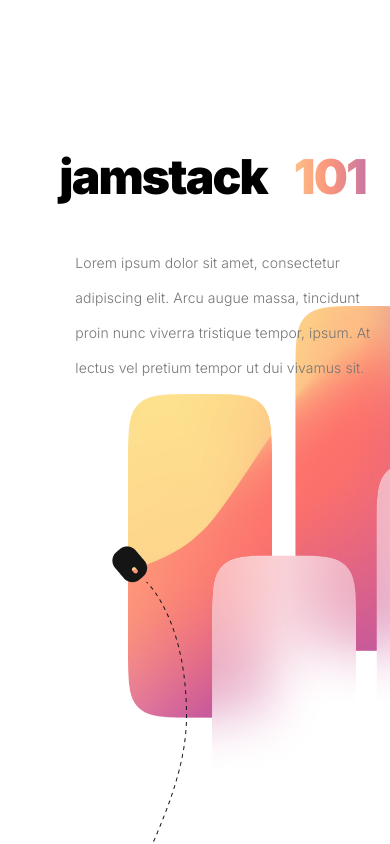
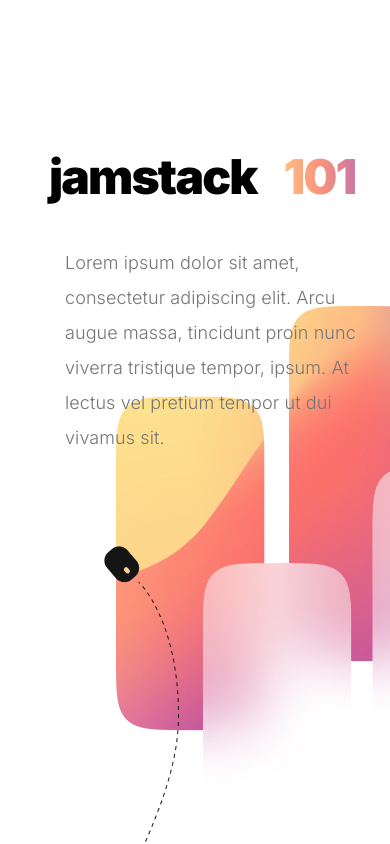
Before and after one commit to brittneypostma/monogram-test-jamstack-101, a SvelteKit app: page / in a window 390 px wide. Built offline with nearby package versions, Linux system fonts and the light colour scheme.

Commit message:
fixed responsiveness and api section

```diff
--- a/src/app.postcss
+++ b/src/app.postcss
@@ -21,7 +21,7 @@
 }
 
 body {
-	@apply text-sm md:text-[18px];
+	@apply text-lg md:text-[18px];
 }
 
 /* links */
--- a/src/routes/+layout.svelte
+++ b/src/routes/+layout.svelte
@@ -4,7 +4,7 @@
 </script>
 
 <div class="grid grid-rows-[1fr_auto]">
-	<main class="grid xl:grid-cols-bleed-wrapper">
+	<main class="grid-cols-bleed-wrapper">
 		<slot />
 	</main>
 
--- a/src/routes/+page.svelte
+++ b/src/routes/+page.svelte
@@ -32,7 +32,7 @@
 <img src={squigglyDark} alt="" class="full-bleed col-span-full" />
 <div class="main">
 	<!-- each section aligns with grid and takes account for the margin between and height for absolute images -->
-	<section class="-mt-[900px] relative z-10 mx-auto">
+	<section class="-mt-[1500px] md:-mt-[1200px] xl:-mt-[1000px] relative z-10 mx-auto">
 		<Api />
 	</section>
 	<section>
@@ -45,7 +45,7 @@
 
 <style lang="postcss">
 	section {
-		@apply col-span-6 place-items-start min-h-full relative;
+		@apply xl:col-span-6 place-items-start min-h-full relative;
 	}
 
 	.main {
--- a/src/routes/Api.svelte
+++ b/src/routes/Api.svelte
@@ -2,21 +2,19 @@
 	import sphere from '$lib/images/sphere.png';
 </script>
 
-<section class="text-white text-center mx-auto grid gap-11 justify-items-center">
+<section class="text-white text-center mx-auto grid gap-11 justify-items-center p-4 xl:p-0">
 	<h2>api</h2>
 	<p
-		class="ml-11 font-normal tracking-normal
- leading-loosest xl:text-2xl max-w-[730px]"
+		class="xl:ml-11 font-normal tracking-normal
+ leading-loosest text-xl text-[24px] max-w-[730px]"
 	>
 		At build time, a Jamstack website uses data from one or more APIs to generate markup. These APIs
 		can be a headless CMS like Prismic, a database like Supabase, or even a local JSON file!
 	</p>
-
+	<!-- position image on all devices -->
 	<img
 		src={sphere}
 		alt="a glowing gradient sphere that goes from blue to pink with prismic and supabase logos around the center."
-		class="relative left-[-162px]"
-		width="2000px"
-		height="1003.07"
+		class="w-[100%] relative transform -translate-x-[5%] lg:-translate-x-[100px] -translate-y-[100px] lg:-translate-y-[180px] -z-10"
 	/>
 </section>
--- a/src/routes/Hero.svelte
+++ b/src/routes/Hero.svelte
@@ -5,7 +5,7 @@
 
 <!-- align heading with grid and give correct spacing -->
 <section class="pl-[10px] pr-4 xl:pr-0 grid gap-11">
-	<h1 class="flex gap-[27px]">
+	<h1 class="flex flex-wrap gap-[27px]">
 		<span>jamstack</span>
 		<!-- gradient text -->
 		<span class="bg-gradient-to-r from-peach via-orange to-pink bg-clip-text text-transparent"
--- a/src/routes/Javascript.svelte
+++ b/src/routes/Javascript.svelte
@@ -9,9 +9,9 @@
 	alt=""
 	class="absolute top-0 left-1/2 transform -translate-x-1/2 -z-10 mx-auto w-[1397px] h-[893px]"
 />
-<img src={squigglyArrow} alt="" class="absolute top-[267.5px] right-[50px]" />
+<img src={squigglyArrow} alt="" class="absolute xl:top-[267.5px] xl:right-[370px]" />
 <section class="text-white text-center mt-[93px] grid xl:grid-cols-minmax">
-	<div class="col-start-2 col-end-4 grid gap-11 justify-center">
+	<div class="xl:col-start-2 xl:col-end-4 grid gap-11 justify-center">
 		<h2>javascript</h2>
 		<!-- slight left margin to correct spacing on grid and clamp width -->
 		<p class="max-w-[578px] ml-5 text-center">
```
